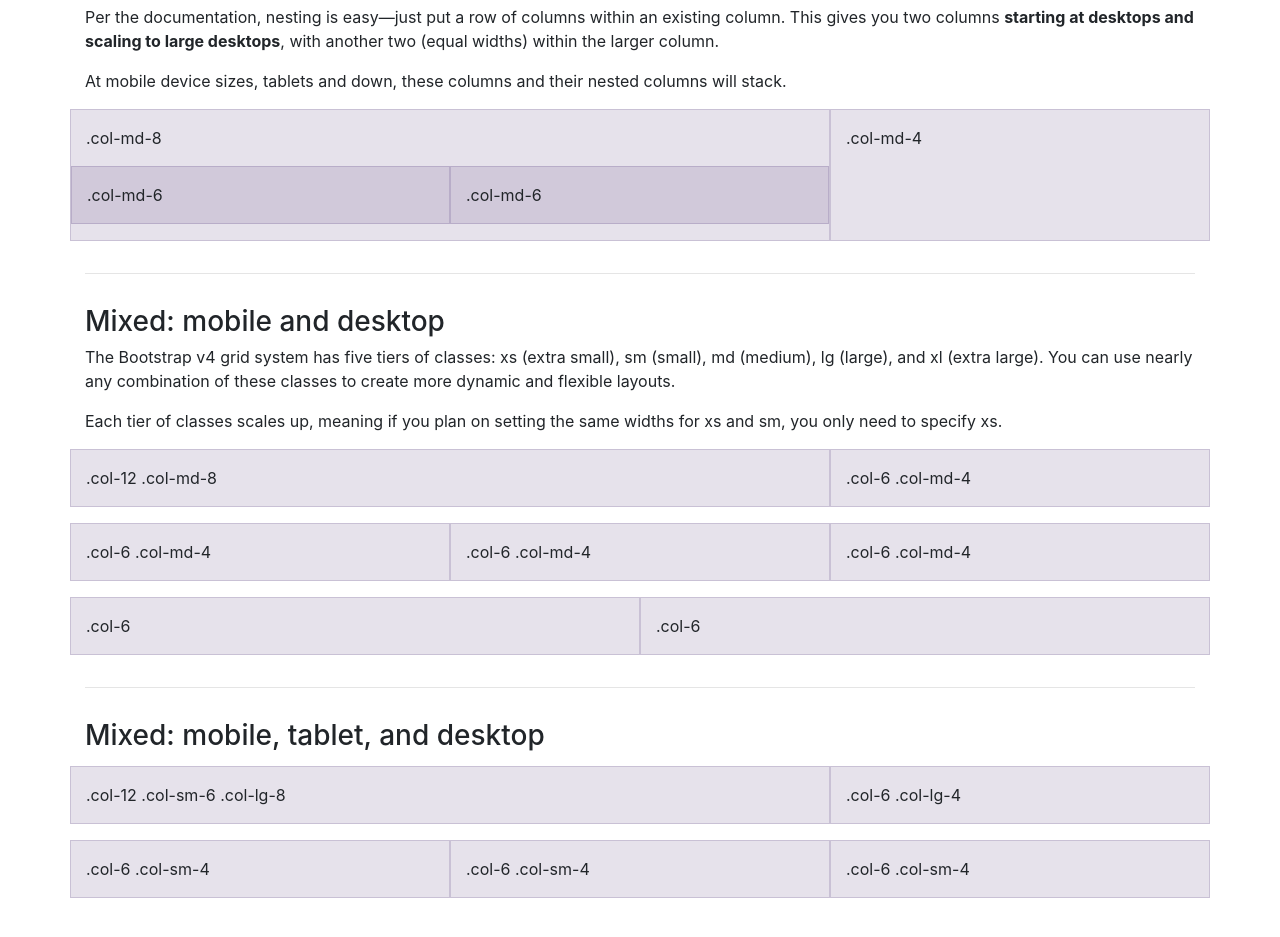
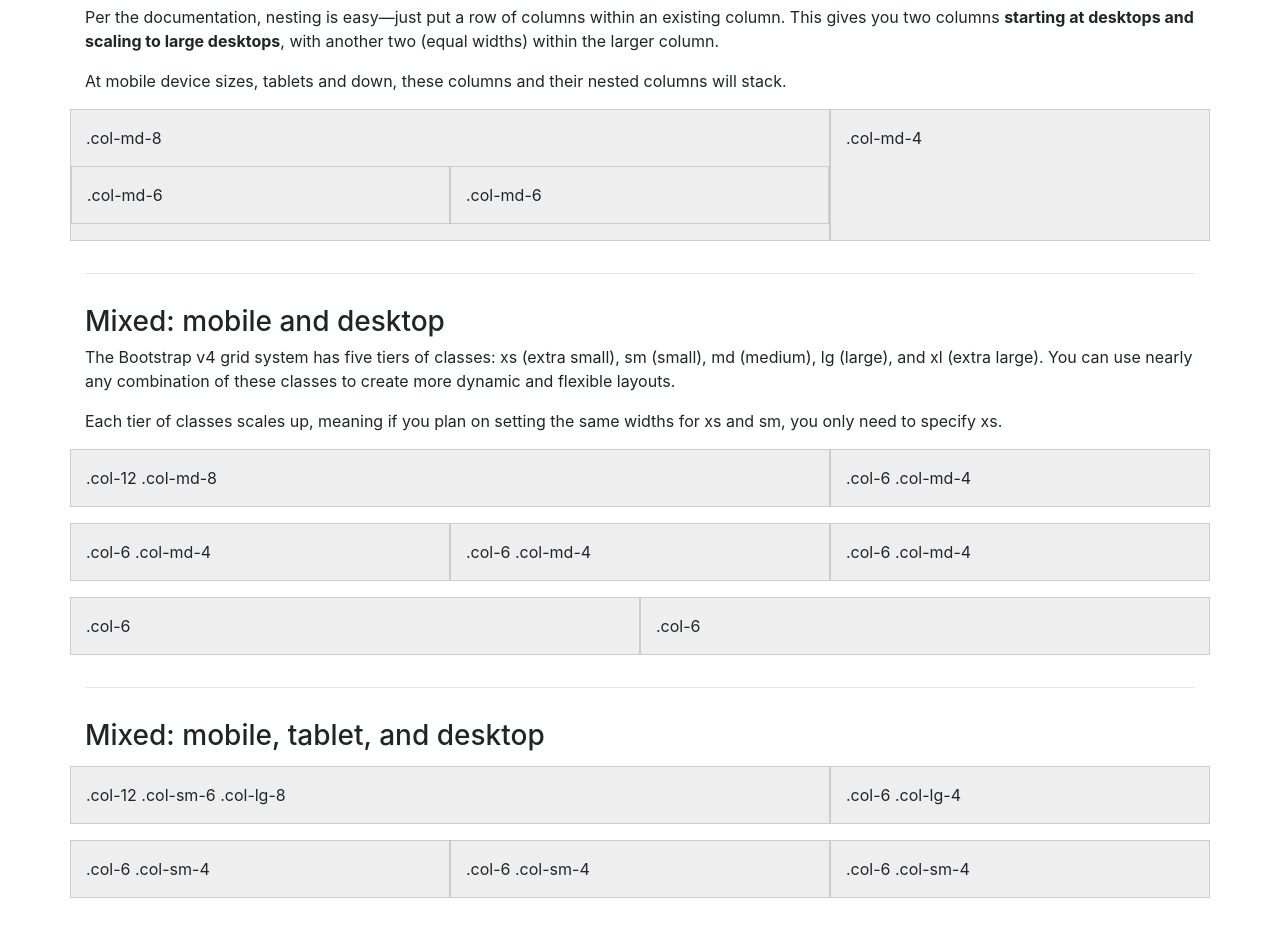
Before and after one commit to coliff/bootstrap-ie8, a plain HTML site: page examples/grid/index.html in a window 1280 px wide. Shown: the part 1351-2288 px from the top of the page. Drawn offline with nearby package versions, Linux system fonts and the light colour scheme.

Commit message:
Update grid.css

```diff
--- a/examples/grid/grid.css
+++ b/examples/grid/grid.css
@@ -6,7 +6,6 @@ body {
 h3 {
   margin-top: 2rem;
 }
-
 .row {
   margin-bottom: 1rem;
 }
@@ -17,8 +16,8 @@ h3 {
 [class*="col-"] {
   padding-top: 1rem;
   padding-bottom: 1rem;
-  background-color: rgba(86,61,124,.15);
-  border: 1px solid rgba(86,61,124,.2);
+  background-color: #eee;
+  border: 1px solid #ccc;
 }
 
 hr {
```
